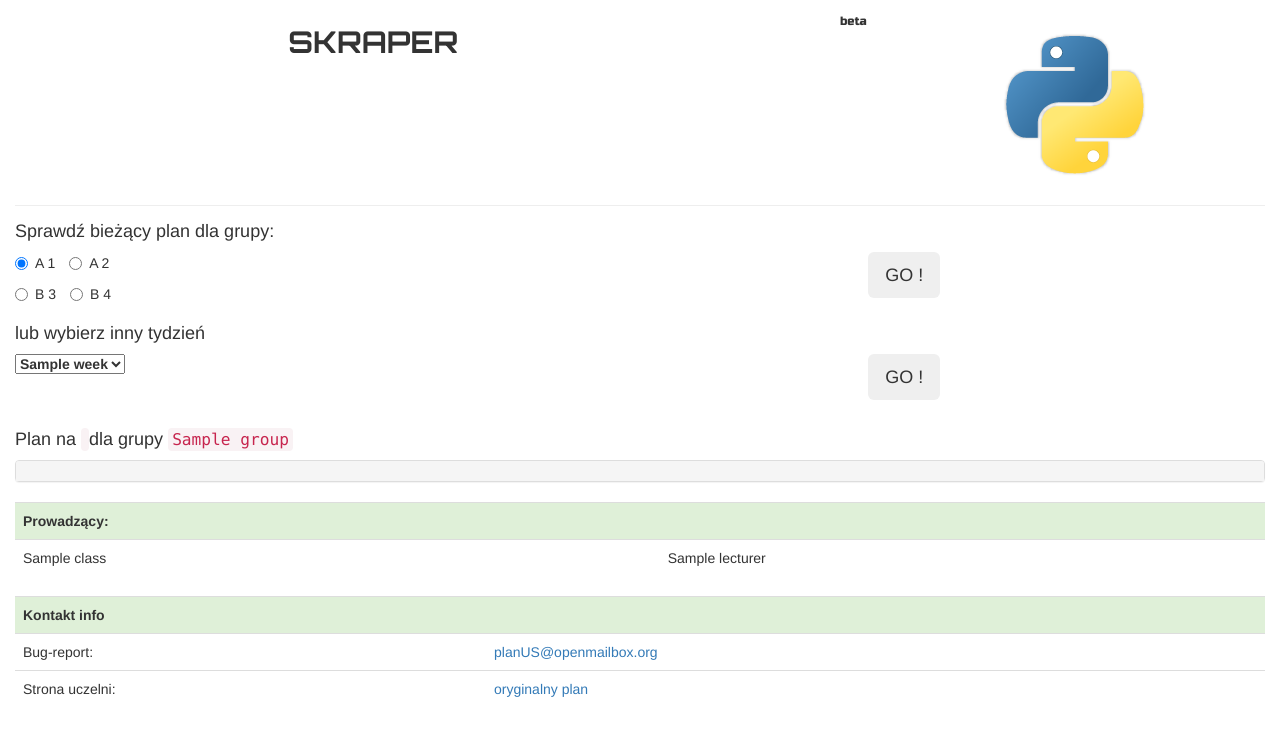
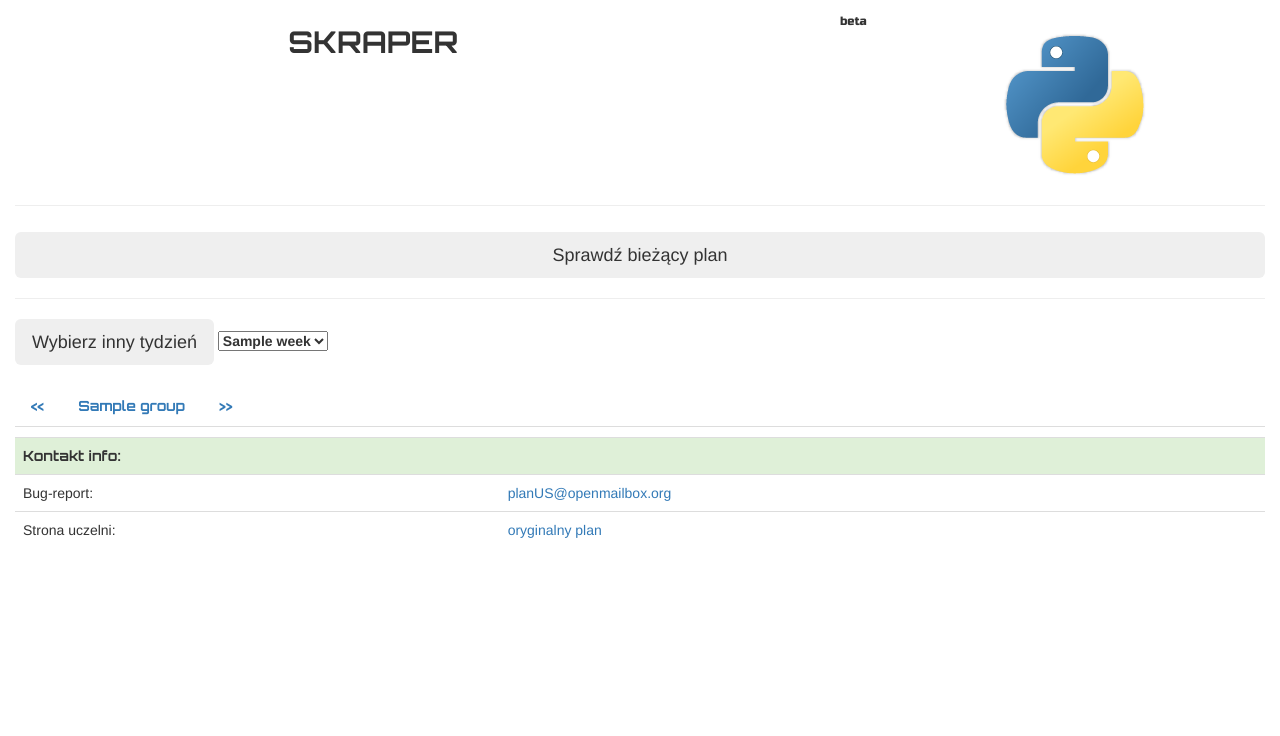
Before and after one commit to tomwisniewskiprv/Standalone_Scraper, a Django app: template templates/scraper.html in a window 1280 px wide. Shown: the top 736 px of the page. Run offline with Django 3.2, Linux system fonts and the light colour scheme; the template is opened without the code that fills it: most values are stand-ins (such as "Sample title", 1, 10 or a date in 2020); some libraries are stand-ins or nearby versions.

Commit message:
Upgraded main template with new layout

```diff
--- a/Scraper/views.py
+++ b/Scraper/views.py
@@ -19,9 +19,11 @@ def scraper(request):
             if request.POST.get("week") != None and request.POST.get("week") != '0':
                 schedule_scraper = ScheduleScraper(request.POST.get("week"))
                 content["weeks"] = schedule_scraper.load_numbered_weeks()
-                content["schedule"], content["lecturers"] = schedule_scraper.get_schedule_for_group(
+                content["schedule"] = schedule_scraper.get_schedule_for_group(
                     request.POST["group"])
                 content["group"] = request.POST["group"]
+
+                content["gschedule"] = schedule_scraper.get_schedule_for_all_groups()
 
                 content["selected_week"] = request.POST["week"]
 
--- a/templates/base.html
+++ b/templates/base.html
@@ -27,10 +27,10 @@
 
 </div>
 
-<footer class="container-fluid">
+<footer class="container-fluid" style="padding-top: 10px;">
     <table class="table">
         <tr class="success">
-            <th>Kontakt info</th>
+            <th class="orbitron">Kontakt info:</th>
             <th></th>
         </tr>
         <tr>
--- a/templates/scraper.html
+++ b/templates/scraper.html
@@ -1,6 +1,13 @@
 {% extends "base.html" %}
 {% load static %}
 {% block content %}
+
+    {% comment %}
+# TODO
+- dodać ciastecza zapamiętujące która grupa
+- stworzyć menu zamykane dla wyboru grupy i tygodnia
+- zamkąć wyniki w tabach A1 - A2 - B3 - B4
+{% endcomment %}
 
     <div class="row">
         <div class="col-xs-7">
@@ -14,38 +21,21 @@
         </div>
     </div>
     <hr style="padding: 3px; margin: 0;">
+
+
     <div class="row">
         <form method="POST" id="form_scraper">
             {% csrf_token %}
             <div class="col-xs-12">
-                <h4>Sprawdź bieżący plan dla grupy:</h4>
+
+                <label class="radio-inline"><input type="radio" name="group" value="A1" checked hidden></label>
+
+                <button type="submit" form="form_scraper" value="current" class="btn btn-lg btn-block">Sprawdź bieżący plan
+                </button>
+                <hr>
             </div>
-            <div class="col-xs-8">
-
-                <p>
-                    <label class="radio-inline">
-                        <input type="radio" name="group" value="A1" checked>A 1
-                    </label>
-                    <label class="radio-inline">
-                        <input type="radio" name="group" value="A2">A 2
-                    </label>
-                </p>
-                <p>
-                    <label class="radio-inline">
-                        <input type="radio" name="group" value="B3">B 3
-                    </label>
-                    <label class="radio-inline">
-                        <input type="radio" name="group" value="B4">B 4
-                    </label>
-                </p>
-
-
-            </div>
-            <div class="col-xs-4">
-                <button type="submit" form="form_scraper" value="current" class="btn btn-lg">GO !</button>
-            </div>
-            <div class="col-xs-12"><h4>lub wybierz inny tydzień</h4></div>
-            <div class="col-xs-8">
+            <div class="col-xs-12">
+                <button type="submit" form="form_scraper" value="current" class="btn btn-lg">Wybierz inny tydzień</button>
                 {% if weeks %}
                     <label>
                         <select name="week">
@@ -56,14 +46,113 @@
                     </label>
                 {% endif %}
             </div>
-            <div class="col-xs-4">
-                <button type="submit" form="form_scraper" value="current" class="btn btn-lg">GO !</button>
-            </div>
         </form>
     </div>
 
+
+
+
+
+
+
     <br>
 
+    {% comment %}TAB MENU{% endcomment %}
+    <div class="row">
+        <div class="col-xs-12">
+
+            {% comment %} #DEBUG
+            <hr>
+            {{ gschedule.A1 }}
+            <hr>
+            {{ gschedule.A1.0 }}
+            <hr>
+            {{ gschedule.A1.0.Friday }}
+            <hr>
+
+            {% for grp in gschedule.A1 %}
+                {{ grp.Friday }}<br>
+                {{ grp.Saturday }}<br>
+                {{ grp.Sunday }}<br>
+            {% endfor %}{% endcomment %}
+
+            {% if gschedule %}
+
+                <ul class="nav nav-tabs">
+                    <li><a href="#" class="orbitron"> <<</a></li>
+                    {% for group, plan in gschedule.items %}
+                        {% comment %}<li class="active"><a data-toggle="tab" href="{{ group }}">{{ group }} %}</a></li>{% endcomment %}
+                        <li><a data-toggle="tab" href="#{{ group }}" class="orbitron">{{ group }}</a></li>
+                    {% endfor %}
+                    <li><a href="#" class="orbitron"> >></a></li>
+                </ul>
+
+                <div class="tab-content">
+                    {% for group, plan in gschedule.items %}
+                        <div id="{{ group }}" class="tab-pane fade">
+
+                            <h4>Plan na <code> {% for w in weeks %}{% if w.0 == selected_week %}{{ w.1 }}
+                            {% endif %}{% endfor %}</code> dla grupy <code> {{ group }}</code></h4>
+
+                            {% for day, classes in plan.0.items %}
+                                {% comment %}plan.0 is schedule, plan.1 are lecturers{% endcomment %}
+                                {% if classes|length > 0 %}
+                                    <div class="panel-group">
+                                        <div class="panel panel-default">
+                                            <div class="panel-heading">
+                                                <h4 class="panel-title">
+                                                    <a data-toggle="collapse" href="#{{ day }}{{ group }}">
+                                                        {% if day == "Friday" %}Piątek
+                                                        {% elif day == "Saturday" %}Sobota
+                                                        {% elif day == "Sunday" %}Niedziela
+                                                        {% endif %}
+                                                    </a>
+                                                </h4>
+                                            </div>
+                                            <div id="{{ day }}{{ group }}" class="panel-collapse collapse">
+                                                <div class="panel-body">
+                                                    {% for data in classes %}
+                                                        <pre>{{ data }}</pre>
+                                                    {% endfor %}
+                                                </div>
+                                                {% comment %}<div class="panel-footer">Panel Footer</div>{% endcomment %}
+                                            </div>
+                                        </div>
+                                    </div>
+                                    {% comment %} PANEL END {% endcomment %}
+
+
+                                {% else %}
+                                    <div class="panel-group">
+                                        <div class="panel panel-default">
+                                            <div class="panel-heading">
+                                                <h4 class="panel-title">
+                                                    {% if day == "Friday" %}Piątek
+                                                    {% elif day == "Saturday" %}Sobota
+                                                    {% elif day == "Sunday" %}Niedziela {% endif %}
+                                                    nie ma zajęć, yay!</h4>
+                                            </div>
+                                        </div>
+                                    </div>
+
+                                {% endif %}
+                            {% endfor %}
+
+                        </div>
+                    {% endfor %}
+
+            </div>
+
+            {% else %}
+                    <pre>Nie ma zajęć w tym dniu.</pre>
+            {% endif %}
+
+        </div>
+    </div>
+    {% comment %}TAB MENU{% endcomment %}
+
+    {% comment %} WYNIKI {% endcomment %}
+    {% comment %}
     <div class="row">
         <div class="col-xs-12">
             {% if schedule %}
@@ -94,7 +183,7 @@
                                             <pre> {{ class }} </pre>
                                         {% endfor %}
                                     </div>
-                                    {% comment %}<div class="panel-footer">Panel Footer</div>{% endcomment %}
+                                    <div class="panel-footer">Panel Footer</div>
                                 </div>
                             </div>
                         </div>
@@ -120,8 +209,10 @@
             {% endif %}
         </div>
     </div>
+   {% endcomment %} {% comment %} WYNIKI {% endcomment %}
 
-    {% if lecturers %}
+
+    {% comment %}    {% if lecturers %}
         <div class="row">
             <div class="col-xs-12">
 
@@ -141,6 +232,6 @@
                 </table>
             </div>
         </div>
-    {% endif %}
+    {% endif %}{% endcomment %}
 
 {% endblock content %}
```
Also changed, not shown: Scraper/schedule_scraper2.py (+16 -6 lines).
